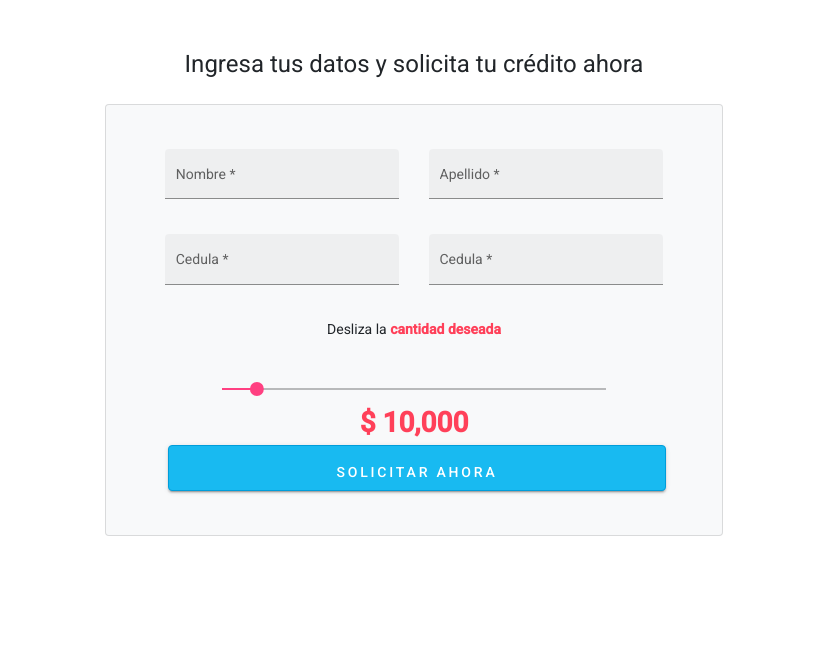
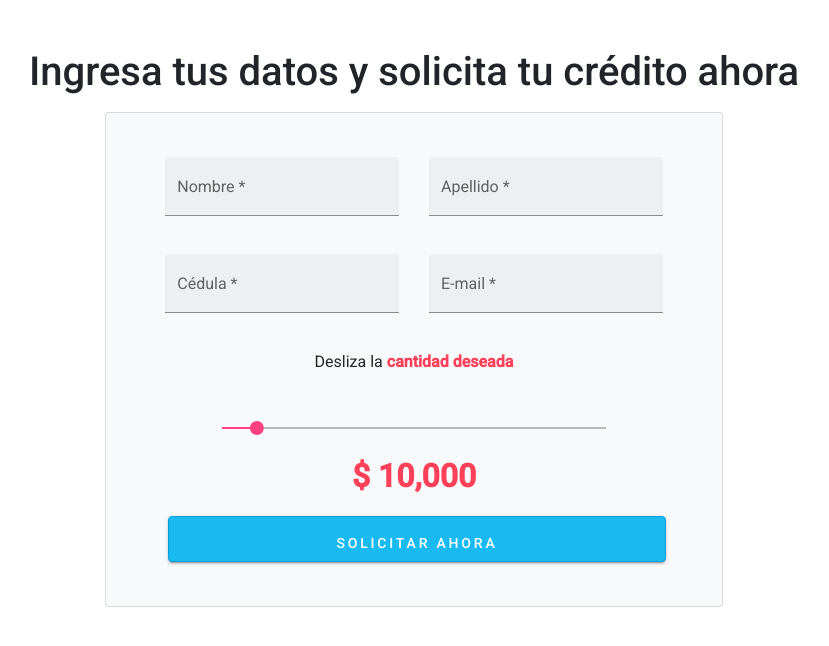
Before and after one commit to lozanomasuno/Zinobe-Frontend-, an Angular app: page / in a window 1280 px wide. Shown: the top 646 px of the page, without its empty margins (226-1055 px from the left). Built offline with nearby package versions, Linux system fonts and the light colour scheme.

Commit message:
components comunication

```diff
--- a/src/app/components/prestamos-valor/prestamos-valor.component.html
+++ b/src/app/components/prestamos-valor/prestamos-valor.component.html
@@ -1,6 +1,5 @@
 <div class="priceValueContainer">
   <p>Desliza la<strong> &nbsp;cantidad deseada</strong></p>
-
   <mat-slider
     [(ngModel)]="valueRangeLoan"
     thumbLabel
--- a/src/app/components/prestamos-valor/prestamos-valor.component.ts
+++ b/src/app/components/prestamos-valor/prestamos-valor.component.ts
@@ -3,29 +3,28 @@ import { Component, Input, OnInit, Output, EventEmitter } from '@angular/core';
 @Component({
   selector: 'app-prestamos-valor',
   templateUrl: './prestamos-valor.component.html',
-  styleUrls: ['./prestamos-valor.component.css']
+  styleUrls: ['./prestamos-valor.component.css'],
 })
 export class PrestamosValorComponent implements OnInit {
- @Input() public valueRangeLoan:number = 10000;
- @Output() public setValueLoan = new EventEmitter<number>();
+  @Input() public valueRangeLoan: number = 10000;
+  @Output() public setValueLoan = new EventEmitter<number>();
 
-  constructor() { }
+  constructor() {}
 
-  priceFormatValueRange(formatedNumber: number){
-    console.log(this.valueRangeLoan);
+  priceFormatValueRange(formatedNumber: number) {
+    this.emitValueTomainComponent();
     return new Intl.NumberFormat().format(formatedNumber);
   }
 
   formatLabel(valueLoan: number) {
-      return Math.round(valueLoan / 1000) + 'k';
+    return Math.round(valueLoan / 1000) + 'k';
   }
 
-  //be carefully
-  emitValueTomainComponent(){
+  emitValueTomainComponent(): void {
     this.setValueLoan.emit(this.valueRangeLoan);
   }
 
   ngOnInit(): void {
+    this.emitValueTomainComponent();
   }
-
 }
--- a/src/app/components/sign-up/sign-up.component.html
+++ b/src/app/components/sign-up/sign-up.component.html
@@ -22,7 +22,6 @@
                           id="form_name"
                           type="text"
                           name="name"
-                          class="form-control"
                           placeholder="Ingrese su  nombre *"
                           required="required"
                           data-error="Firstname is required."
@@ -44,7 +43,6 @@
                           id="form_surname"
                           type="text"
                           name="surname"
-                          class="form-control"
                           placeholder="Ingrese su  Apellido *"
                           required="required"
                           data-error="lastname is required."
@@ -62,14 +60,12 @@
                         class="example-full-width"
                         appearance="fill"
                       >
-                        <mat-label>Cedula</mat-label>
+                        <mat-label>C&eacute;dula</mat-label>
                         <input
                           matInput
-                          i
                           id="form_idnumber"
                           type="number"
                           name="id"
-                          class="form-control"
                           placeholder="N cedula *"
                           required="required"
                           data-error="Apelld is required."
@@ -84,13 +80,12 @@
                         class="example-full-width"
                         appearance="fill"
                       >
-                        <mat-label>Cedula</mat-label>
+                        <mat-label>E-mail</mat-label>
                         <input
                           matInput
                           id="form_email"
                           type="email"
                           name="email"
-                          class="form-control"
                           placeholder="Please enter your email *"
                           required="required"
                           data-error="Valid email is required."
@@ -102,7 +97,6 @@
 
                 <div class="row sectionPrestamos">
                   <app-prestamos-valor
-                    [valueRangeLoan]="userValueRangeLoan"
                     (setValueLoan)="userValueRangeLoan = $event"
                   ></app-prestamos-valor>
                 </div>
@@ -114,7 +108,7 @@
                         <button
                           mat-raised-button
                           color="primary"
-                          (click)="aproveLoanValueUser()"
+                          (click)="aproveLoanValueUser(userValueRangeLoan)"
                           class="btn btn-success btn-send pt-2 btn-block btnBlue"
                         >
                           Solicitar Ahora
--- a/src/app/components/sign-up/sign-up.component.ts
+++ b/src/app/components/sign-up/sign-up.component.ts
@@ -1,21 +1,18 @@
-import { outputAst } from '@angular/compiler';
-import { Component, OnInit } from '@angular/core';
+import { Component, Input, OnInit, Output, EventEmitter } from '@angular/core';
 
 @Component({
   selector: 'app-sign-up',
   templateUrl: './sign-up.component.html',
-  styleUrls: ['./sign-up.component.css']
+  styleUrls: ['./sign-up.component.css'],
 })
 export class SignUpComponent implements OnInit {
   public userValueRangeLoan: number = 10000;
 
-  constructor() { }
+  constructor() {}
 
-  ngOnInit(): void {
+  ngOnInit(): void {}
+
+  aproveLoanValueUser(loanFinalValue: number) {
+    console.log(loanFinalValue);
   }
-
-  aproveLoanValueUser() {
-    console.log(this.userValueRangeLoan);
-  }
-
 }
--- a/src/index.html
+++ b/src/index.html
@@ -22,9 +22,7 @@
     />
   </head>
   <body
-    class="mat-typography"
-    oncontextmenu="return false"
-    class="snippet-body"
+
   >
     <app-root></app-root>
   </body>
```
